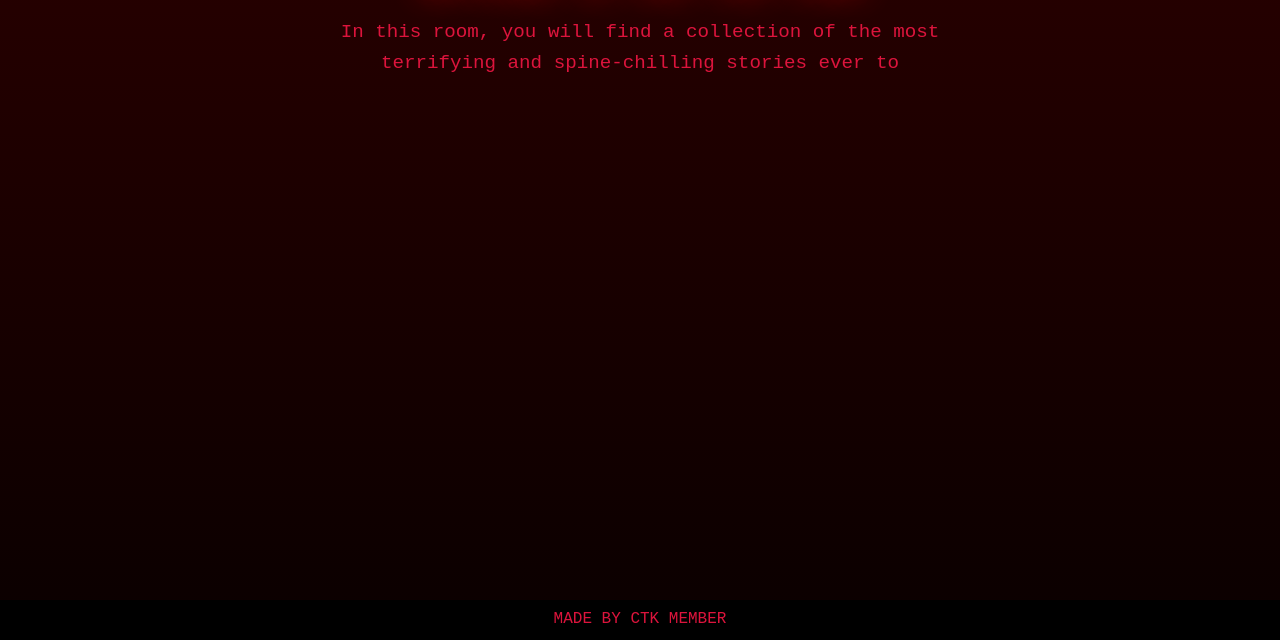
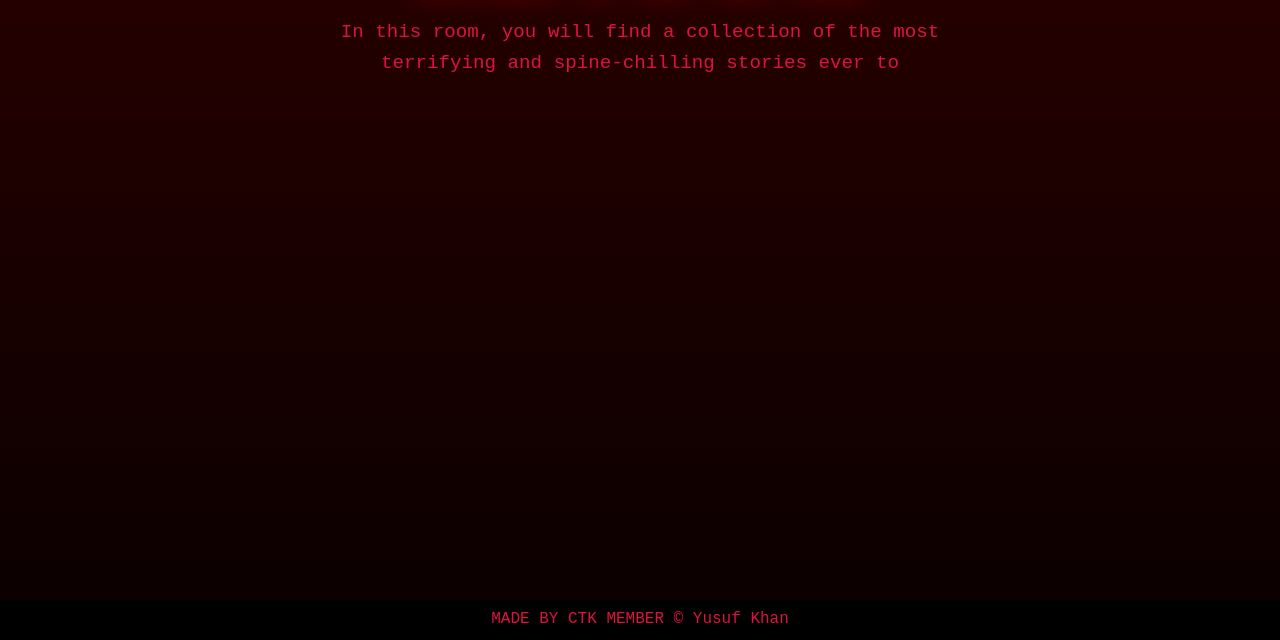
Before and after one commit to yusuf9878/red-room, a plain HTML site: page index.html in a window 1280 px wide. Shown: the part 160-800 px from the top of the page. Drawn offline with Linux system fonts and the light colour scheme; some packages are replaced by stand-ins of ours; a script that the page names is missing.

Commit message:
Update index.html

```diff
--- a/index.html
+++ b/index.html
@@ -194,7 +194,7 @@
 
 
   <footer>
-    <p>MADE BY CTK MEMBER</p>
+    <p>MADE BY CTK MEMBER © Yusuf Khan</p>
   </footer>
 
   <script>
```
